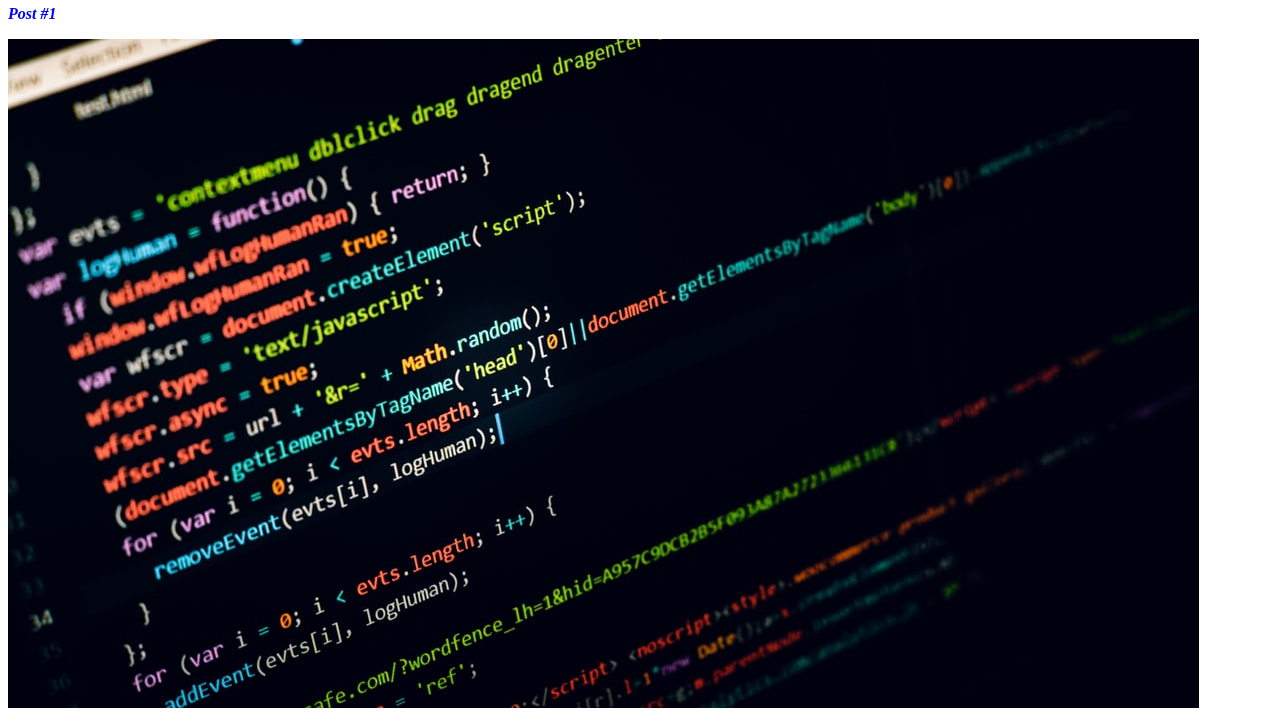
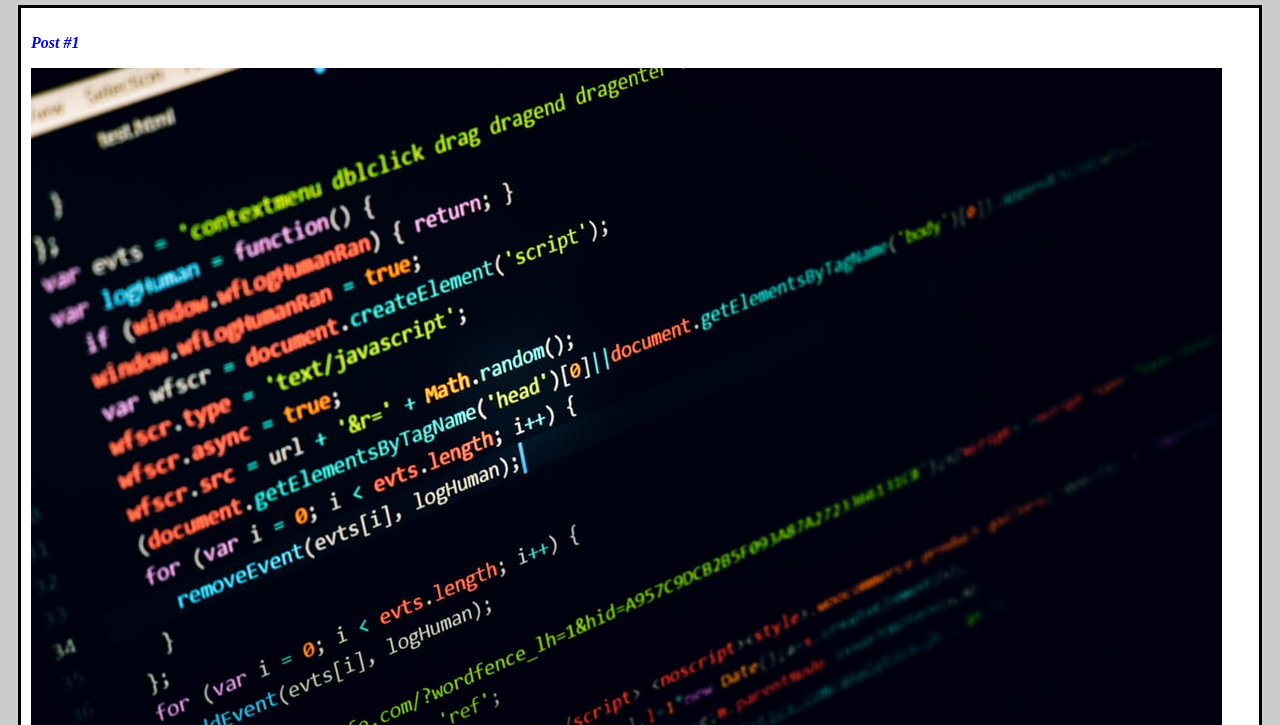
Before and after one commit to LucianoAraujoDev/site, a plain HTML site: page Index.html in a window 1280 px wide. Shown: the part 359-1084 px from the top of the page. Drawn offline with Linux system fonts and the light colour scheme.

Commit message:
Adiciona bordas e espaçamento no article com css

```diff
--- a/Index.html
+++ b/Index.html
@@ -14,7 +14,7 @@
             <header>
                 <h2 class="subtitle">Posts</h2>
             </header>
-            <article>
+            <article class="post">
                 <header>
                     <h3 class="post_title">Post #1</h3>
                     <img src="Codehtml.jpg" alt="Código html">
--- a/style.css
+++ b/style.css
@@ -1,3 +1,6 @@
+body{
+    background: #ccc;
+}
 #title, .subtitle, .post_title {
     color: blue;
 }
@@ -5,3 +8,9 @@
     font-size: 16px;
     font-style: italic;
 }
+.post{
+    background: #FFF;
+    padding: 10px;
+    border: 3px solid #000;
+    margin: 10px;
+}
```
